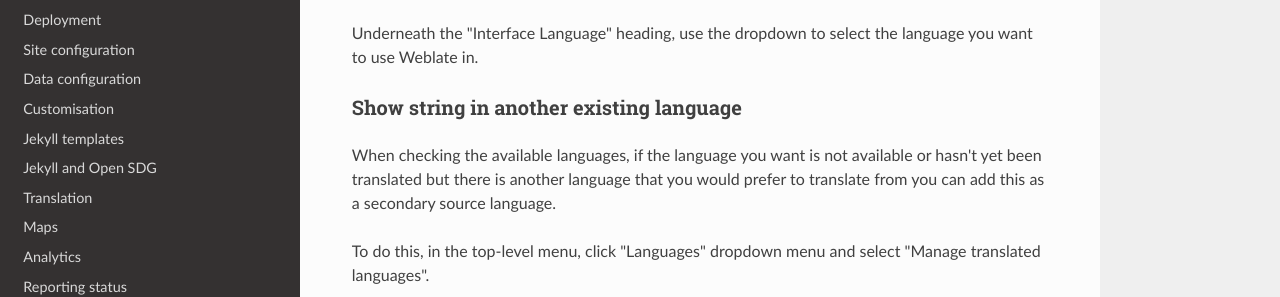
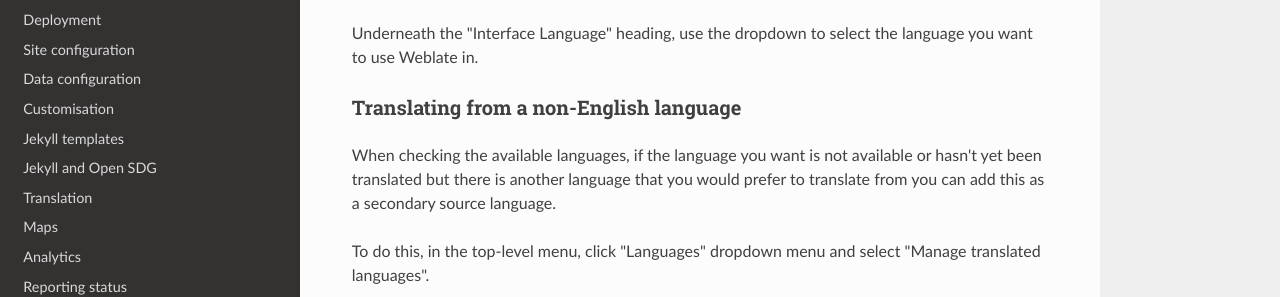
Before and after one commit to open-sdg/open-sdg, an MkDocs documentation site: the page built from docs/tutorials/contribute-translations.md, in a window 1280 px wide and 900 px high, scrolled down 2223 px. Shown: the part 339-636 px from the top of the window. Built offline with MkDocs 1.6.1, drawn with Linux system fonts in a browser that asks for light colours; nearby versions of some CDN libraries; old or Windows-style settings are respelled for this version of MkDocs.

Commit message:
Clarifying a heading

```diff
--- a/docs/tutorials/contribute-translations.md
+++ b/docs/tutorials/contribute-translations.md
@@ -74,7 +74,7 @@ In the top-level menu, click the "Languages" dropdown menu and select "Manage tr
 
 Underneath the "Interface Language" heading, use the dropdown to select the language you want to use Weblate in.
 
-### Show string in another existing language
+### Translating from a non-English language
 
 When checking the available languages, if the language you want is not available or hasn't yet been translated but there is another language that you would prefer to translate from you can add this as a secondary source language.
 
```
